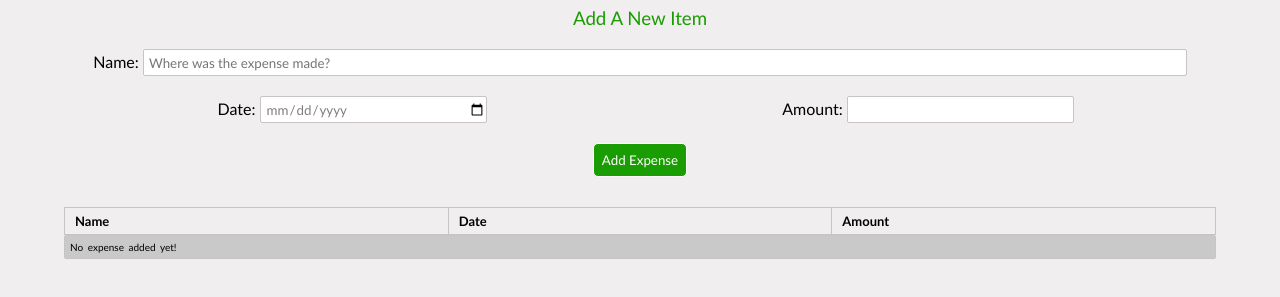
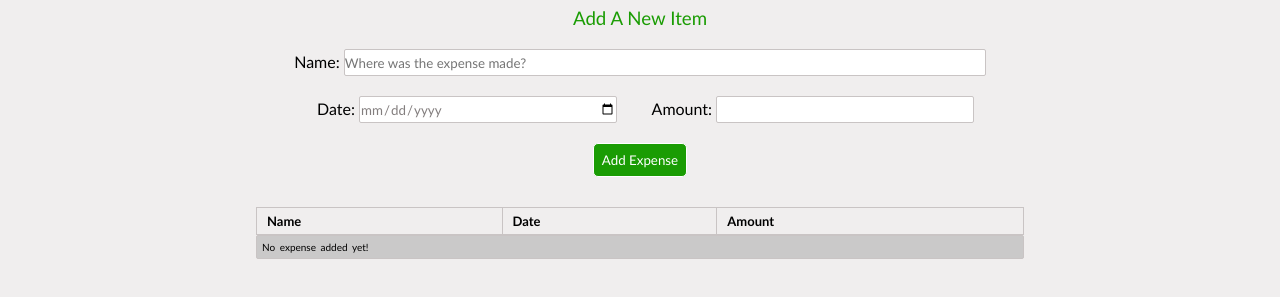
Before and after one commit to ennakhlisfn/ExpenseApp, a plain HTML site: page index.html in a window 1280 px wide. Shown: the part 55-352 px from the top of the page. Drawn offline with Linux system fonts and the light colour scheme.

Commit message:
add media queries in style.css

```diff
--- a/main.js
+++ b/main.js
@@ -2,7 +2,6 @@ let but = document.querySelector("button");
 let nameI = document.querySelector(".nameI");
 let dateI = document.querySelector(".dateI");
 let amountI = document.querySelector(".amountI");
-// let delet = document.querySelector(".delet");
 
 document.addEventListener("click", function (e) {
   if (e.target.className === "delet") e.target.parentNode.remove();
@@ -40,7 +39,7 @@ function addTd(nameI, dateI, amountI) {
 
 let checkEmpty = function (input) {
   if (input.value === "") {
-    input.style.border = "solid 1px red";
+    input.style.border = "solid 1px #e13232";
     return 1;
   }
   input.style.border = "solid 1px #c9c4c4";
--- a/style.css
+++ b/style.css
@@ -25,7 +25,6 @@ h3 {
 }
 
 .contener {
-  min-width: 90vw;
   display: grid;
   grid-template-columns: repeat(2, 1fr);
   grid-template-rows: repeat(2, 1fr);
@@ -35,7 +34,6 @@ h3 {
 
 .name {
   grid-area: 1/1/2/6;
-  width: 100%;
 }
 .date {
   grid-area: 2/1/3/2;
@@ -44,21 +42,32 @@ h3 {
   grid-area: 2/2/3/3;
 }
 
-.name input {
-  min-width: 90%;
-}
-
-.date input,
-.amount input {
-  max-width: calc(80vw / 2);
-  min-width: 220px;
+.date input {
   color: #837e7e;
 }
 
 input {
   border: solid 1px #c9c4c4;
   height: 25px;
-  padding-left: 5px;
+}
+
+@media (max-width: 460px) {
+  .name input {
+    width: 50vw;
+  }
+  .date input,
+  .amount input {
+    width: 25vw;
+  }
+}
+@media (min-width: 460px) {
+  .name input {
+    width: 70vw;
+  }
+  .date input,
+  .amount input {
+    width: 30vw;
+  }
 }
 
 .add {
@@ -75,16 +84,14 @@ input {
 }
 
 table {
-  /* border: solid 1px #c9c4c4; */
-  min-width: 90vw;
   border-collapse: collapse;
   margin-bottom: 0px;
+  width: 90vw;
 }
 
 table th,
 table td {
   border: solid 1px #c9c4c4;
-  min-width: 20vw;
   padding: 5px;
   text-align: start;
   font-size: small;
@@ -96,9 +103,14 @@ table td {
   background-color: navajowhite;
 }
 
+.delet:hover {
+  background-color: white;
+  border-color: navajowhite;
+}
+
 .empty {
   border: solid 1px #c9c4c4;
-  min-width: calc(90vw - 12px);
+  width: calc(90vw - 12px);
   background-color: #cac9c9;
   margin-top: 0px;
   padding: 5px;
@@ -107,3 +119,22 @@ table td {
   font-weight: 500;
   word-spacing: 2px;
 }
+
+@media (min-width: 1000px) {
+  body {
+    padding: 0 10vw 0 10vw;
+  }
+  .name input {
+    width: 50vw;
+  }
+  .date input,
+  .amount input {
+    width: 20vw;
+  }
+  table {
+    width: 60vw;
+  }
+  .empty {
+    width: calc(60vw - 12px);
+  }
+}
```
Also changed, not shown: index.html (+0 -5 lines).
